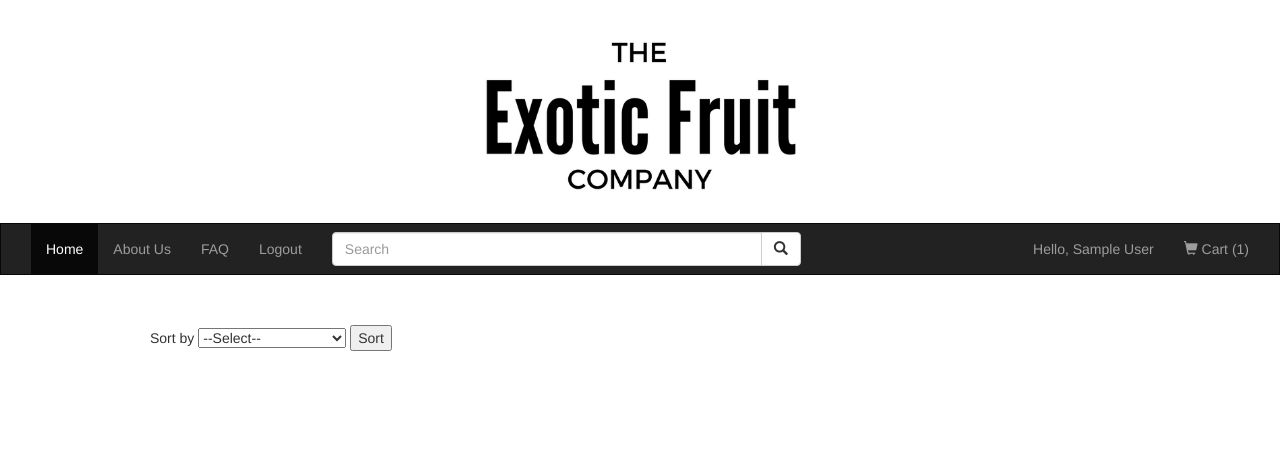
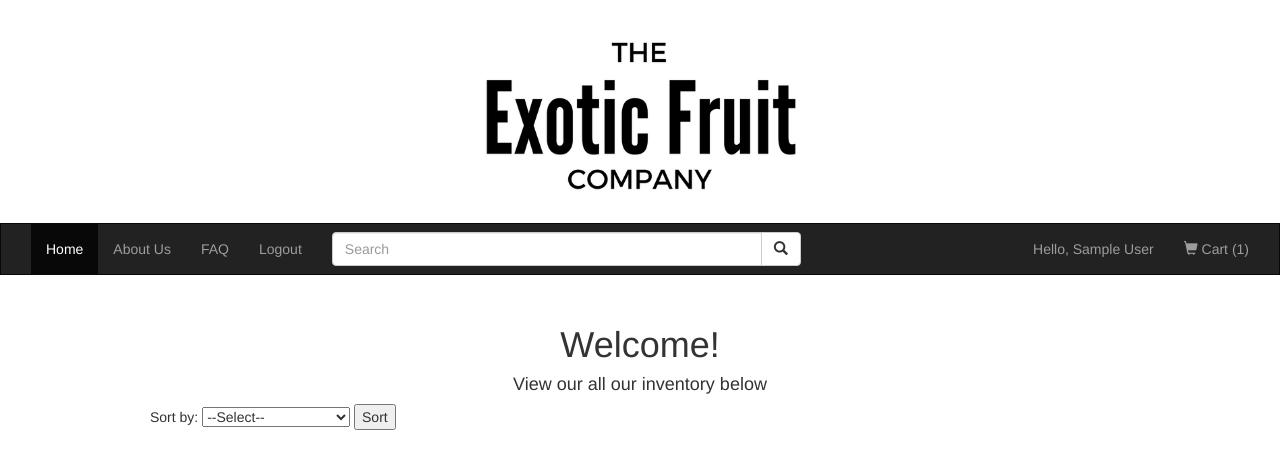
Before and after one commit to FiSiu10/FruitShoppingCart, a PHP site: page / in a window 1280 px wide. Shown: the top 469 px of the page. Run offline with PHP 8.4, Linux system fonts and the light colour scheme; the visitor is signed in with stand-in values (Sample User, id 1); data that the repository does not hold is empty; some libraries are stand-ins or nearby versions.

Commit message:
updated formating on homepage and fruit page

```diff
--- a/src/allFruitInfo.php
+++ b/src/allFruitInfo.php
@@ -24,7 +24,7 @@ $productStock = $prod['stock_amount'];
        "<div class='row'>
             <div class='col-sm-4'><img src='" . $prod['photo'] . "' width='350px' height='250px'></div>
             <div class='col-sm-6'><h2>" . $prod['prod_name'] . "</h2></div>
-            <div class='col-sm-6'><h4>PRICE: $ " . " " . $prod['unit_price'] . " / Case of 12</h4></div>
+            <div class='col-sm-6'><h4>PRICE: $ " . " " . $prod['unit_price'] . "</h4></div>
             <div class='col-sm-6'><br></div>
             <div class='col-sm-6'><h5>Description: </div>
             <div class='col-sm-6'>" . $prod['prod_desc'] ."</div>
--- a/src/index.php
+++ b/src/index.php
@@ -4,9 +4,21 @@ require_once 'model/db_connect.php';
 require_once 'model/db_functions.php';
 ?>
 
-<div style="margin-left:150px;">
-	<form name="sort" method="get">
-		Sort by
+<style>
+    .welcome{
+        text-align: center;
+    }
+
+</style>
+
+<div class="welcome">
+    <h1>Welcome! <br></h1>
+        <h4>View our all our inventory below</h4>
+</div>
+
+
+<div style="margin-left:150px">
+	<form name="sort" method="get"> Sort by:
   	<select name="sort" onclick="this.form.submit">
       <option value="">--Select--</option>
 			<option value="prod_id">Product ID</option>
@@ -49,7 +61,7 @@ require_once 'model/db_functions.php';
 		<a href='allFruitInfo.php?prod_id=" . $prod['prod_id'] . "'>
         <div class='panel panel-success'>
             <div class='panel-heading'>" . $prod['prod_name'] . "</div>
-            <div class='panel-body'><img src='" . $prod['photo'] . "' class='img-responsive' style='width:300px;height:200px' alt='Image'></div>
+            <div class='panel-body'><img src='" . $prod['photo'] . "' class='img-responsive' style='width:300px;height:200px;' alt='Image'></div>
             <div class='panel-footer'>" . $prod['unit_price'] . "</div>
         </div>
     </div></a>";
```
